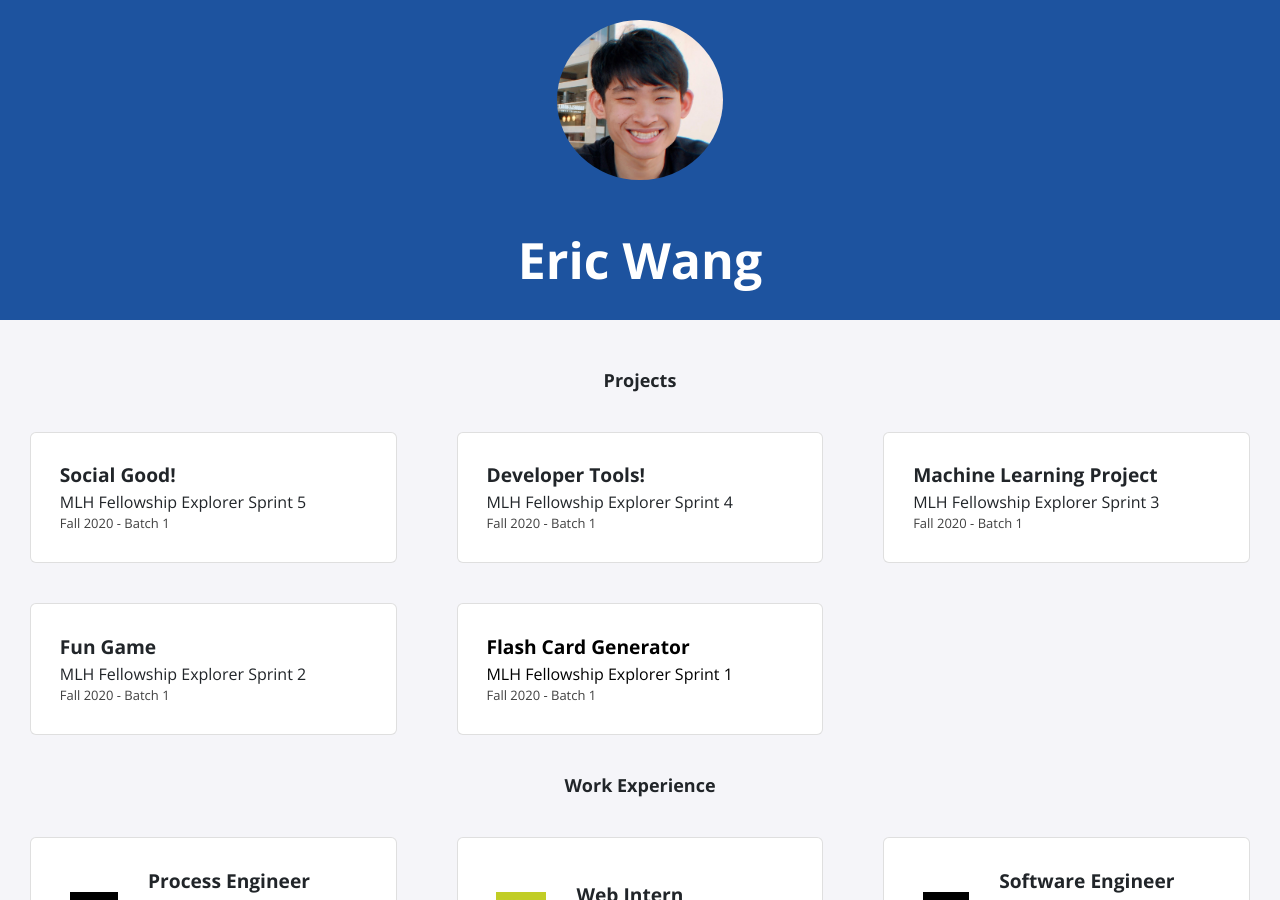
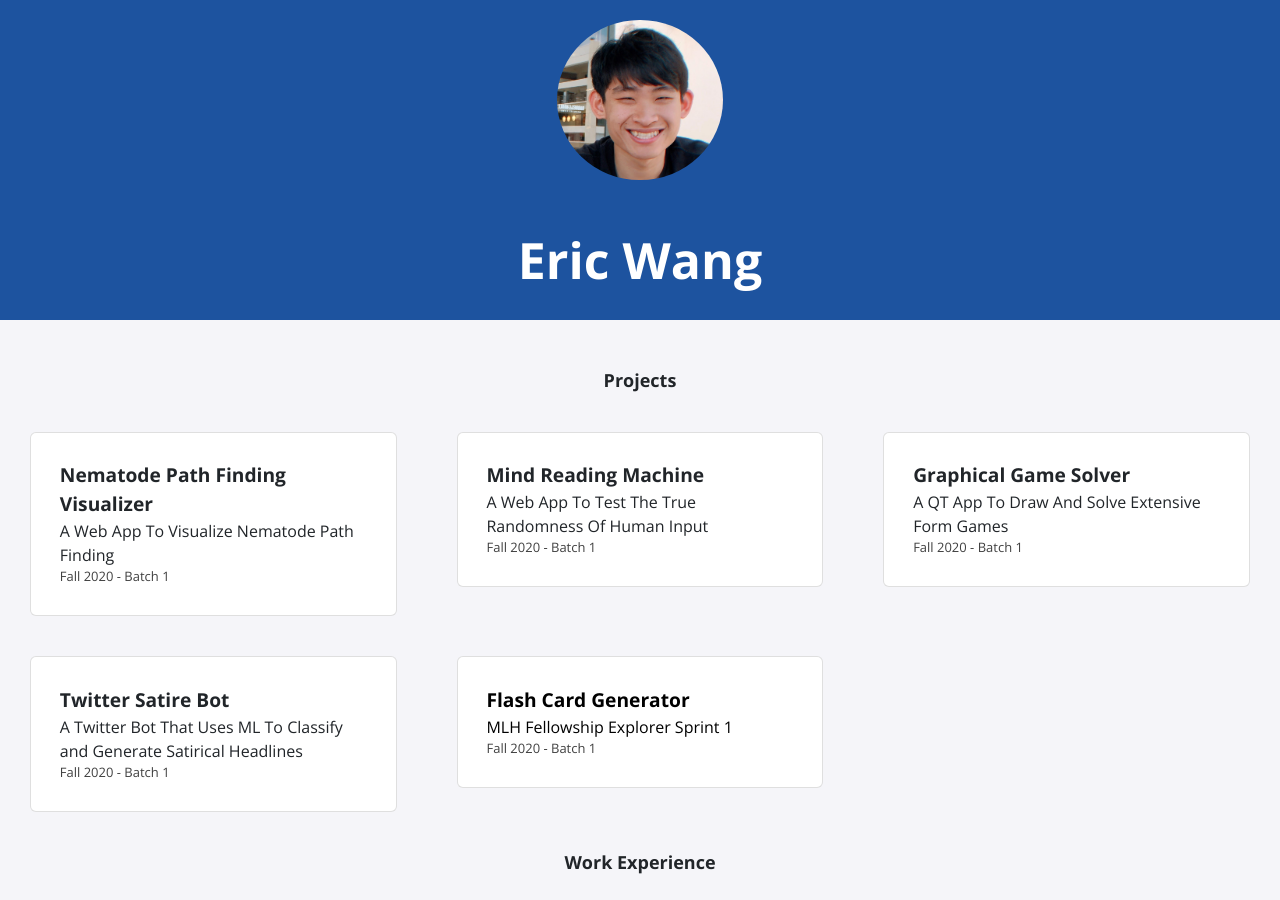
Before and after one commit to erocwang/erocwang.github.io, a Jekyll site: the page built from index.html, in a window 1280 px wide and 900 px high. Built offline with Jekyll 4.4.1, drawn with Linux system fonts in a browser that asks for light colours; nearby versions of some CDN libraries.

Commit message:
Update projects.yml

```diff
--- a/_data/projects.yml
+++ b/_data/projects.yml
@@ -1,17 +1,17 @@
-- title: Social Good!
-  event: MLH Fellowship Explorer Sprint 5
+- title: Nematode Path Finding Visualizer
+  event: A Web App To Visualize Nematode Path Finding
   date: Fall 2020 - Batch 1
 
-- title: Developer Tools!
-  event: MLH Fellowship Explorer Sprint 4
+- title: Mind Reading Machine
+  event: A Web App To Test The True Randomness Of Human Input
   date: Fall 2020 - Batch 1
 
-- title: Machine Learning Project
-  event: MLH Fellowship Explorer Sprint 3
+- title: Graphical Game Solver
+  event: A QT App To Draw And Solve Extensive Form Games
   date: Fall 2020 - Batch 1
 
-- title: Fun Game
-  event: MLH Fellowship Explorer Sprint 2
+- title: Twitter Satire Bot
+  event: A Twitter Bot That Uses ML To Classify and Generate Satirical Headlines
   date: Fall 2020 - Batch 1
 
 - title: Flash Card Generator
```
